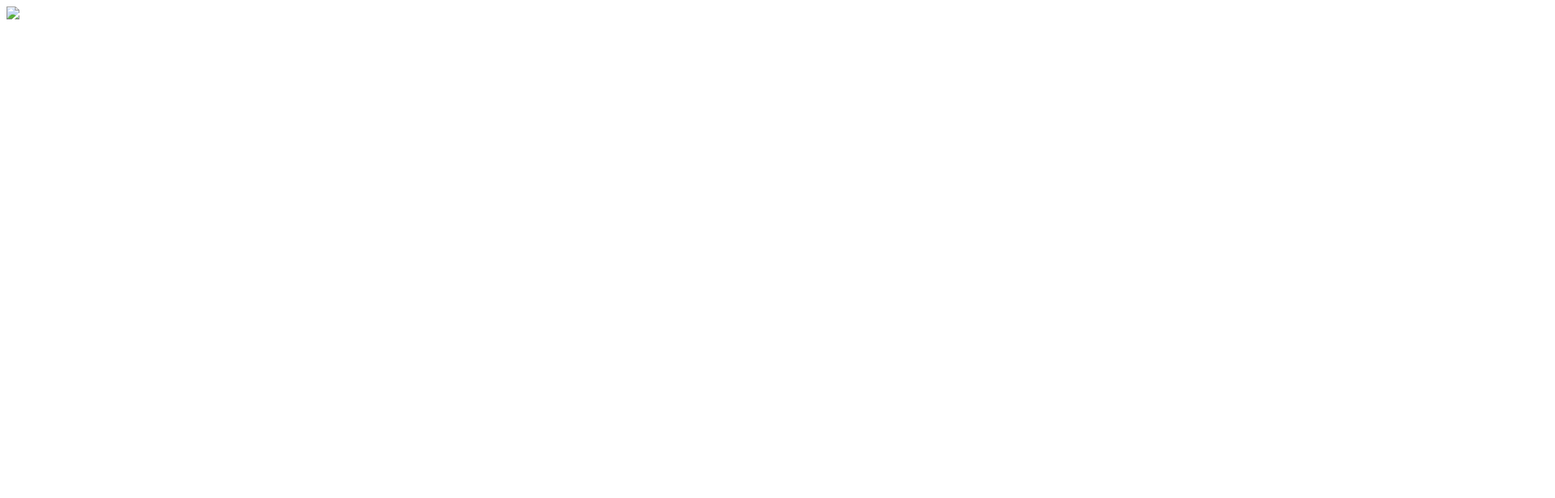
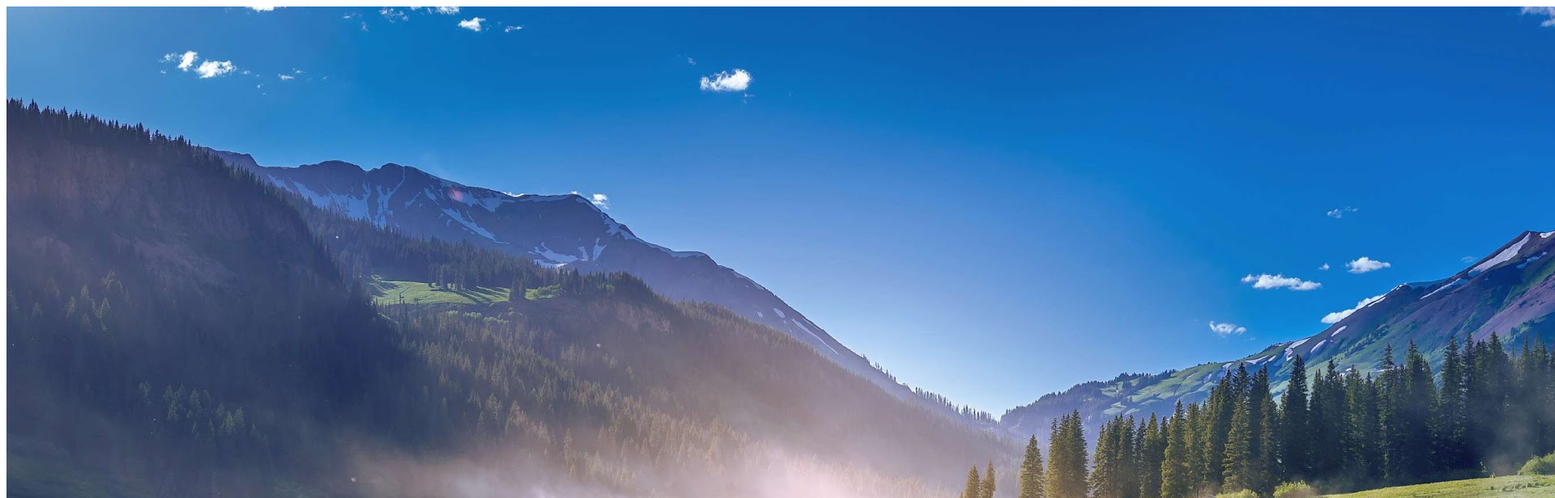
Before and after one commit to JoaoEduardoFLins/projeto_web5, a plain HTML site: page index.html in a window 1280 px wide. Shown: the top 616 px of the page at 81% size, 1920 px wide, since content can reach past the window. Drawn offline with Linux system fonts and the light colour scheme.

Commit message:
site com imagem

```diff
--- a/index.html
+++ b/index.html
@@ -7,6 +7,6 @@
     <title>Document</title>
 </head>
 <body>
-    <img src="imagem">
+    <img src="imagem.jpg">
 </body>
 </html>
```
